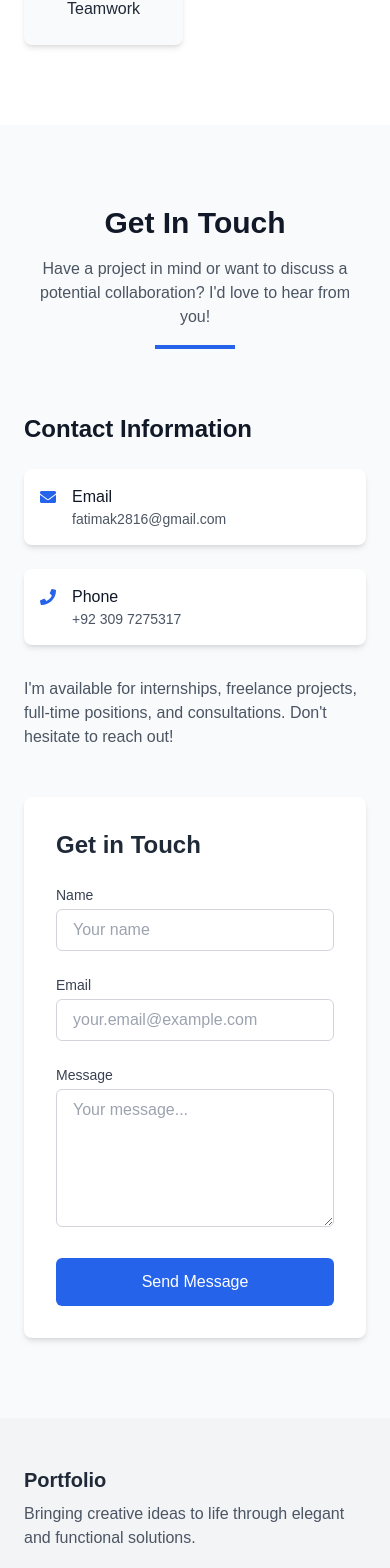
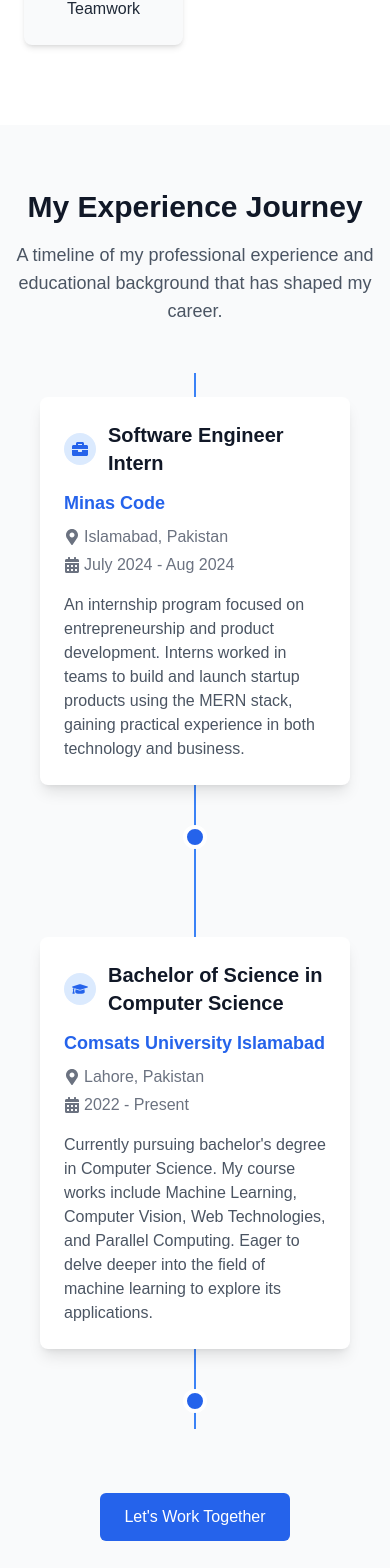
Before and after one commit to fatima-kz/portfolio, a Next.js app: page / in a window 390 px wide. Shown: the part 8735-10303 px from the top of the page. Built offline with nearby package versions, Linux system fonts and the light colour scheme.

Commit message:
making fixes

```diff
--- a/app/components/Navbar.tsx
+++ b/app/components/Navbar.tsx
@@ -19,12 +19,12 @@ const Navbar = () => {
             Portfolio
           </Link>
 
-          {/* Desktop Menu */}
-          <nav className="hidden md:flex space-x-10">
+          {/* Desktop Menu */}          <nav className="hidden md:flex space-x-10">
             <NavLink href="/#home">Home</NavLink>
             <NavLink href="/#about">About</NavLink>
             <NavLink href="/#projects">Projects</NavLink>
             <NavLink href="/#skills">Skills</NavLink>
+            <NavLink href="/#experience">Experience</NavLink>
             <NavLink href="/#contact">Contact</NavLink>
           </nav>
 
@@ -38,12 +38,12 @@ const Navbar = () => {
         </div>
 
         {/* Mobile Menu */}
-        {isOpen && (
-          <nav className="md:hidden pt-4 pb-3 flex flex-col space-y-3">
+        {isOpen && (          <nav className="md:hidden pt-4 pb-3 flex flex-col space-y-3">
             <MobileNavLink href="/#home" onClick={toggleMenu}>Home</MobileNavLink>
             <MobileNavLink href="/#about" onClick={toggleMenu}>About</MobileNavLink>
             <MobileNavLink href="/#projects" onClick={toggleMenu}>Projects</MobileNavLink>
             <MobileNavLink href="/#skills" onClick={toggleMenu}>Skills</MobileNavLink>
+            <MobileNavLink href="/#experience" onClick={toggleMenu}>Experience</MobileNavLink>
             <MobileNavLink href="/#contact" onClick={toggleMenu}>Contact</MobileNavLink>
           </nav>
         )}
--- a/app/page.tsx
+++ b/app/page.tsx
@@ -4,6 +4,7 @@ import Hero from './sections/Hero';
 import About from './sections/About';
 import Projects from './sections/Projects';
 import Skills from './sections/Skills';
+import Experience from './sections/Experience';
 import Contact from './sections/Contact';
 
 export default function Home() {
@@ -13,6 +14,7 @@ export default function Home() {
       <About />
       <Projects />
       <Skills />
+      <Experience />
       <Contact />
     </main>
   );
--- /dev/null
+++ b/app/sections/Experience.tsx
@@ -0,0 +1,121 @@
+'use client';
+
+import React from 'react';
+import { motion } from 'framer-motion';
+import { FaBriefcase, FaGraduationCap, FaCalendarAlt, FaMapMarkerAlt } from 'react-icons/fa';
+
+const Experience = () => {
+  const experiences = [
+    {
+      title: "Software Engineer Intern",
+      company: "Minas Code",
+      location: "Islamabad, Pakistan",
+      period: "July 2024 - Aug 2024",
+      description: "An internship program focused on entrepreneurship and product development. Interns worked in teams to build and launch startup products using the MERN stack, gaining practical experience in both technology and business.",
+      type: "work",
+    },
+    {
+      title: "Bachelor of Science in Computer Science",
+      company: "Comsats University Islamabad",
+      location: "Lahore, Pakistan",
+      period: "2022 - Present",
+      description: "Currently pursuing bachelor's degree in Computer Science. My course works include Machine Learning, Computer Vision, Web Technologies, and Parallel Computing. Eager to delve deeper into the field of machine learning to explore its applications.",
+      type: "education",
+    }
+  ];
+
+  return (
+    <section id="experience" className="py-16 bg-gray-50 dark:bg-gray-800">
+      <div className="container mx-auto px-4">
+        <motion.div
+          initial={{ opacity: 0, y: 20 }}
+          whileInView={{ opacity: 1, y: 0 }}
+          transition={{ duration: 0.5 }}
+          viewport={{ once: true }}
+          className="text-center mb-12"
+        >
+          <h2 className="text-3xl font-bold text-gray-900 dark:text-white mb-4">My Experience Journey</h2>
+          <p className="text-lg text-gray-600 dark:text-gray-300 max-w-3xl mx-auto">
+            A timeline of my professional experience and educational background that has shaped my career.
+          </p>
+        </motion.div>
+
+        <div className="relative">
+          {/* Vertical Line */}
+          <div className="absolute left-1/2 transform -translate-x-1/2 h-full w-0.5 bg-blue-500"></div>
+
+          {/* Timeline Items */}
+          <div className="space-y-12">
+            {experiences.map((exp, index) => (
+              <motion.div
+                key={index}
+                initial={{ opacity: 0, x: index % 2 === 0 ? -50 : 50 }}
+                whileInView={{ opacity: 1, x: 0 }}
+                transition={{ duration: 0.5, delay: index * 0.1 }}
+                viewport={{ once: true }}
+                className={`flex flex-col md:flex-row items-center ${
+                  index % 2 === 0 ? 'md:flex-row-reverse' : ''
+                }`}
+              >
+                {/* Content */}
+                <div className="md:w-5/12 p-6">
+                  <div className="bg-white dark:bg-gray-700 rounded-lg shadow-lg p-6 transform transition-transform duration-300 hover:scale-105">
+                    <div className="flex items-center mb-3">
+                      <div className="bg-blue-100 dark:bg-blue-900 p-2 rounded-full mr-3">
+                        {exp.type === 'work' ? (
+                          <FaBriefcase className="text-blue-600 dark:text-blue-300" />
+                        ) : (
+                          <FaGraduationCap className="text-blue-600 dark:text-blue-300" />
+                        )}
+                      </div>
+                      <h3 className="text-xl font-bold text-gray-900 dark:text-white">{exp.title}</h3>
+                    </div>
+                    <h4 className="text-lg font-semibold text-blue-600 dark:text-blue-400 mb-2">
+                      {exp.company}
+                    </h4>
+                    <div className="flex items-center text-gray-500 dark:text-gray-400 mb-1">
+                      <FaMapMarkerAlt className="mr-1" />
+                      <span>{exp.location}</span>
+                    </div>
+                    <div className="flex items-center text-gray-500 dark:text-gray-400 mb-4">
+                      <FaCalendarAlt className="mr-1" />
+                      <span>{exp.period}</span>
+                    </div>
+                    <p className="text-gray-600 dark:text-gray-300">
+                      {exp.description}
+                    </p>
+                  </div>
+                </div>
+
+                {/* Circle in the middle */}
+                <div className="md:w-2/12 flex justify-center items-center py-4">
+                  <div className="w-6 h-6 rounded-full bg-blue-600 border-4 border-white dark:border-gray-800 z-10"></div>
+                </div>
+
+                {/* Empty space for alternating layout */}
+                <div className="md:w-5/12"></div>
+              </motion.div>
+            ))}
+          </div>
+        </div>
+
+        <motion.div
+          initial={{ opacity: 0, y: 20 }}
+          whileInView={{ opacity: 1, y: 0 }}
+          transition={{ duration: 0.5, delay: 0.3 }}
+          viewport={{ once: true }}
+          className="text-center mt-16"
+        >
+          <a
+            href="#contact"
+            className="inline-block px-6 py-3 bg-blue-600 hover:bg-blue-700 text-white font-medium rounded-md transition-colors duration-300"
+          >
+            Let's Work Together
+          </a>
+        </motion.div>
+      </div>
+    </section>
+  );
+};
+
+export default Experience;
```
